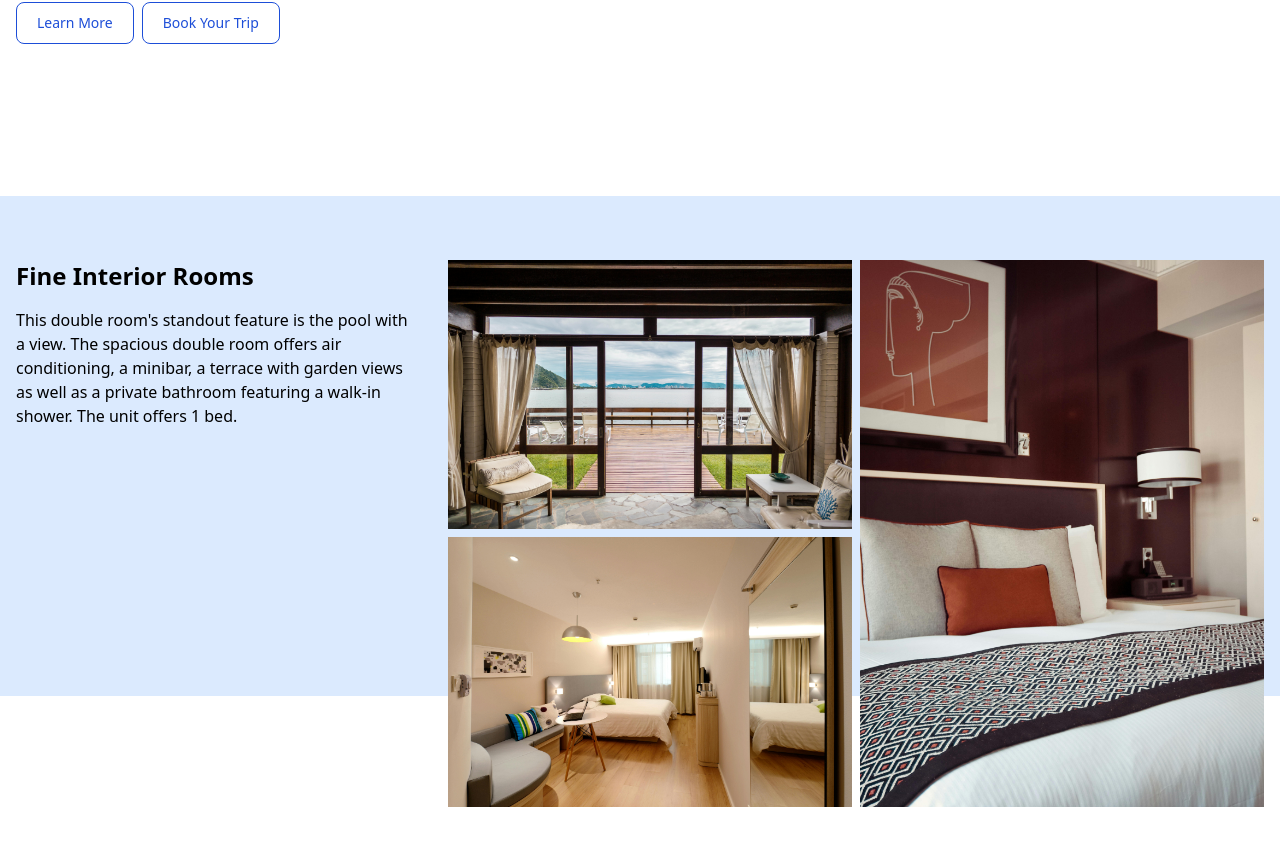
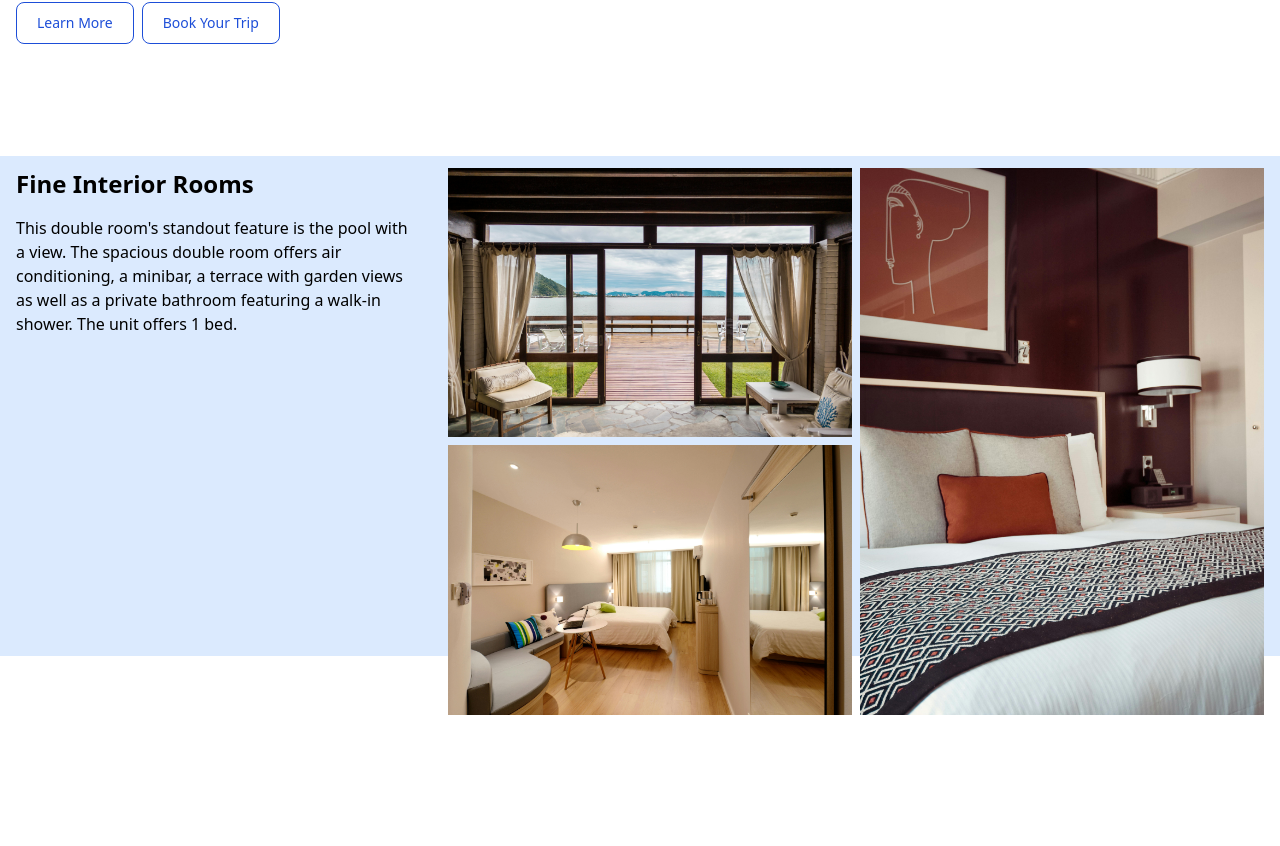
Before and after one commit to sashajhost/react_tailwind_app, a React (Create React App) app: page / in a window 1280 px wide. Shown: the part 1642-2488 px from the top of the page. Built offline with nearby package versions, Linux system fonts and the light colour scheme.

Commit message:
sole the cross error between rooms and sliders components in air pad devices

```diff
--- a/src/Components/ImageSlider.js
+++ b/src/Components/ImageSlider.js
@@ -35,7 +35,7 @@ const ImageSlider = () => {
   };
 
   return (
-    <div className='max-w-[1400px] h-[580px] w-full  py-16 px-4 group m-auto relative'>
+    <div className='max-w-[1400px] h-[580px] w-full  py-16 px-4 group m-auto relative '>
       <div
         className='w-full h-full duration-500 bg-center bg-cover rounded-2xl'
         style={{ backgroundImage: `url(${slides[currentIndex].url})` }}
--- a/src/Components/Rooms.js
+++ b/src/Components/Rooms.js
@@ -7,7 +7,7 @@ import Room3 from '../Assets/Room3.jpg';
 
 const Rooms = () => {
   return (
-    <div className='max-w-[1400px] h-[500px] bg-blue-100 mx-auto my-20 pt-16 lg-[20%] md:mb-[20%] grid lg:grid-cols-3 gap-4 '>
+    <div className='max-w-[1400px] h-[500px] bg-blue-100 mx-auto my-10 pt-3 lg-[20%] md:mb-[20%] grid lg:grid-cols-3 gap-4'>
         <div className='relative col-span-2 pb-3 g:top-20 lg:col-span-1 ps-4'>
             <h3 className='text-2xl font-bold text-center lg:text-left'>Fine Interior Rooms</h3>
             <p className='pt-4 text-center lg:text-left'>This double room's standout feature is the pool with a view. The spacious double
```
